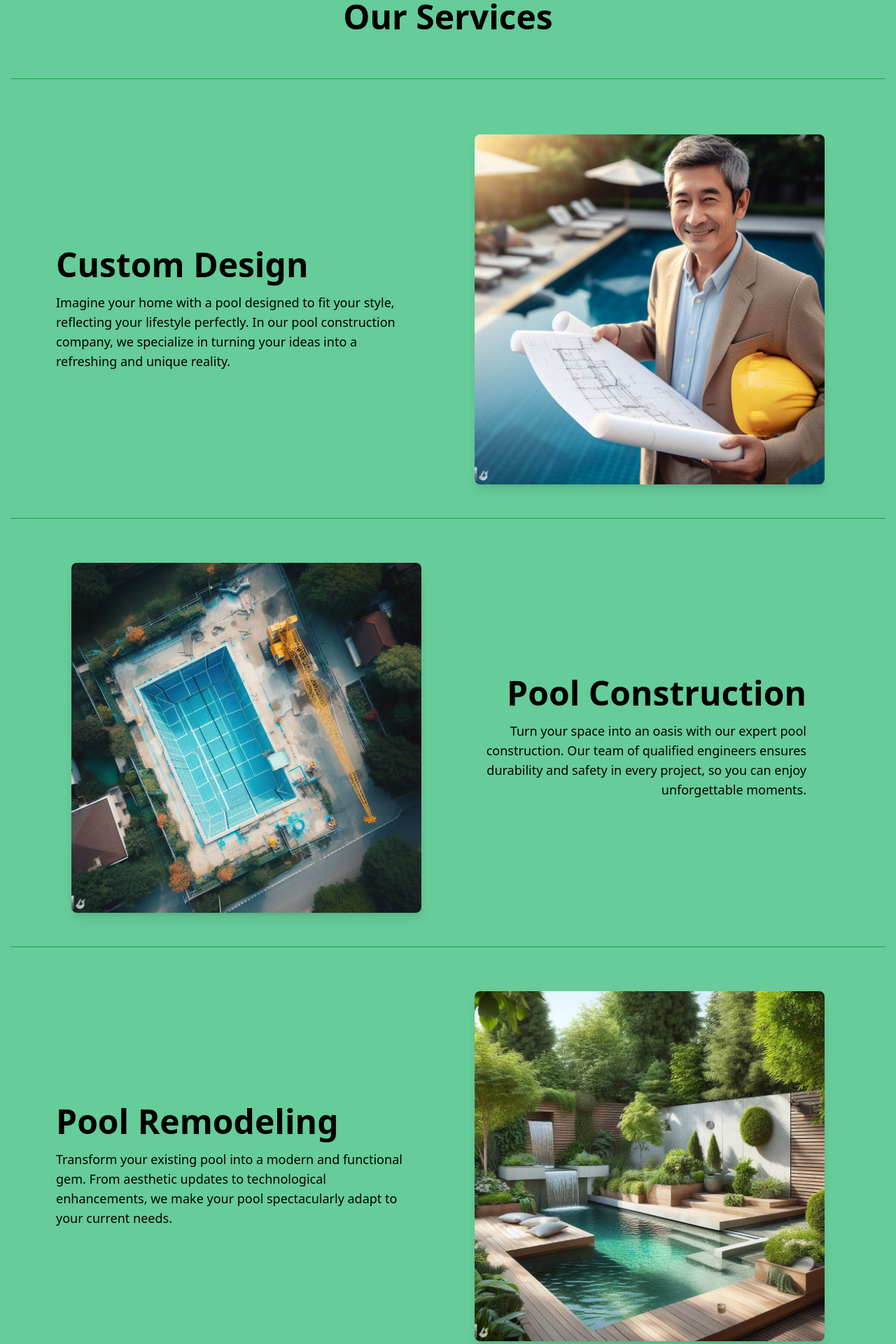
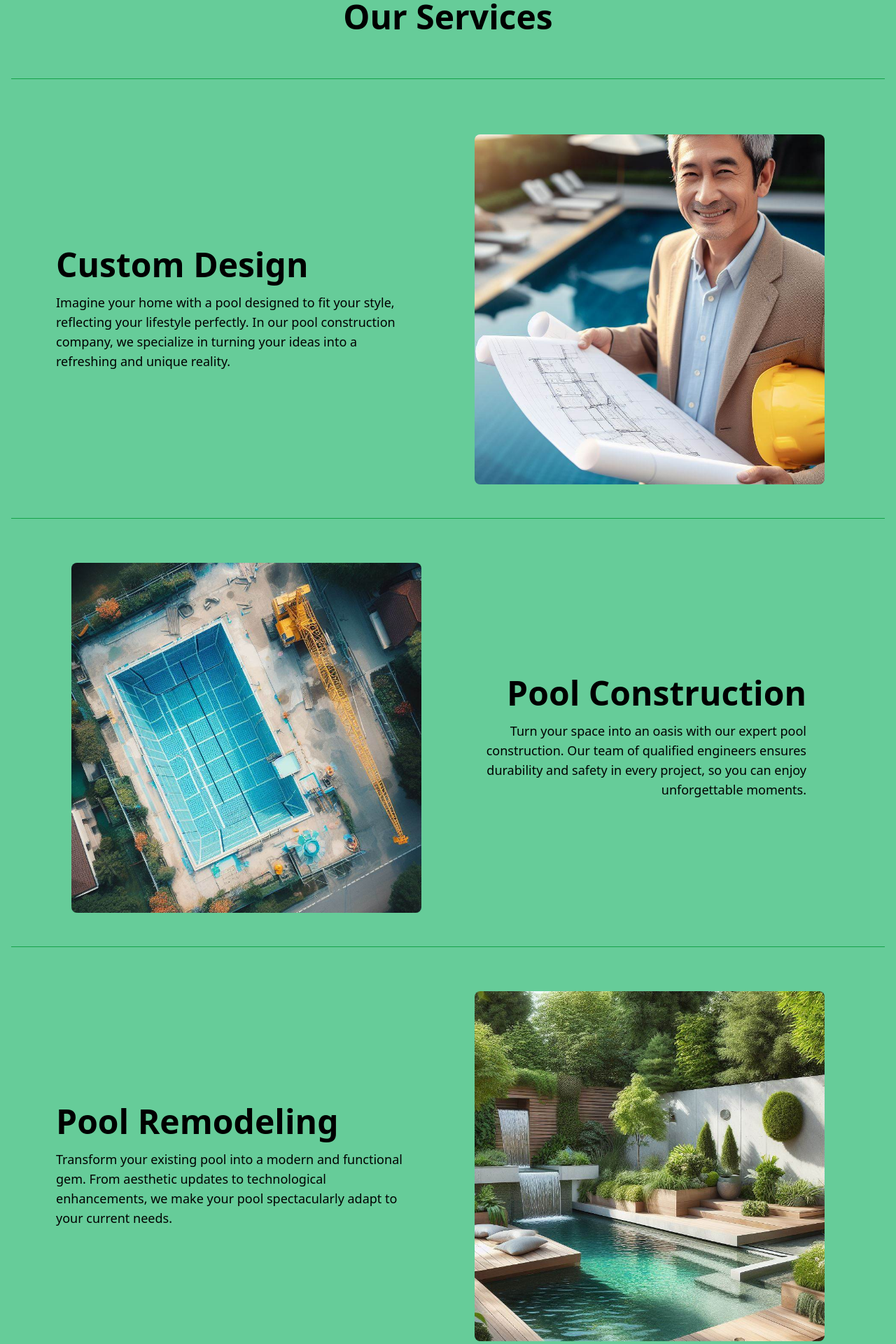
Before and after one commit to manecofe/Piscinazo, a React (Create React App) app: page / in a window 1280 px wide. Shown: the part 1160-3080 px from the top of the page at 70% size. Built offline with nearby package versions, Linux system fonts and the light colour scheme; no server answers.

Commit message:
AXIOS added, images fade in added

```diff
--- a/package.json
+++ b/package.json
@@ -12,12 +12,14 @@
     "@testing-library/jest-dom": "^5.17.0",
     "@testing-library/react": "^13.4.0",
     "@testing-library/user-event": "^13.5.0",
+    "axios": "^1.6.2",
     "i18next": "^23.7.6",
     "i18next-browser-languagedetector": "^7.2.0",
     "materialize-css": "^1.0.0",
     "react": "^18.2.0",
     "react-dom": "^18.2.0",
     "react-i18next": "^13.5.0",
+    "react-intersection-observer": "^9.5.3",
     "react-router-dom": "^6.19.0",
     "react-scripts": "5.0.1",
     "web-vitals": "^2.1.4"
--- /dev/null
+++ b/src/components/fadeinimage.js
@@ -0,0 +1,25 @@
+import React from "react";
+import { useInView } from "react-intersection-observer";
+
+const FadeInImage = ({ src, alt, className }) => {
+  const [ref, inView] = useInView({
+    triggerOnce: true,
+  });
+
+  return (
+    <div
+      ref={ref}
+      className={`fade-in-container transition-all duration-1000 ${
+        inView ? "opacity-100 translate-x-0" : "opacity-0 translate-x-20"
+      } ${className}`}
+    >
+      <img
+        src={src}
+        alt={alt}
+        className="max-w-full hover:scale-100 transition-transform scale-125 overflow-clip mx-auto rounded-lg shadow-lg"
+      />
+    </div>
+  );
+};
+
+export default FadeInImage;
--- a/src/components/testimonials.js
+++ b/src/components/testimonials.js
@@ -1,41 +1,39 @@
-import React, { useEffect } from "react";
+import React, { useEffect, useState } from "react";
 import M from "materialize-css";
+import axios from "axios";
 import "./car.css";
 import BackImage from "../assets/img/avatar.png";
+
 function Testimonials() {
-  const slides = [
-    {
-      url: "https://cdn.pixabay.com/photo/2020/04/17/12/28/pool-5055009_960_720.jpg",
-      title: "Testimonio 1",
-      content:
-        "Este es un testimonio sobre la empresa de construcción de piscinas.",
-    },
-    {
-      url: "https://cdn.pixabay.com/photo/2017/05/31/10/23/manor-house-2359884_1280.jpg",
-      title: "Testimonio 2",
-      content:
-        "Otro cliente satisfecho comparte su experiencia. Nulla facilisi.",
-    },
-    {
-      url: "https://cdn.pixabay.com/photo/2014/07/10/17/17/swimming-pool-389267_960_720.jpg",
-      title: "Testimonio 3",
-      content: "Un tercer cliente comparte sus pensamientos sobre el servicio.",
-    },
-    {
-      url: "https://cdn.pixabay.com/photo/2016/10/13/09/10/swimming-pool-1737173_960_720.jpg",
-      title: "Testimonio 4",
-      content:
-        "Otro testimonio positivo que destaca la calidad del trabajo realizado.",
-    },
-    {
-      url: "https://cdn.pixabay.com/photo/2016/10/06/16/35/summer-1719401_1280.jpg",
-      title: "Testimonio 5",
-      content:
-        "El último cliente elogia la profesionalidad y la eficiencia del equipo de construcción.",
-    },
-  ];
+  const [slides, setSlides] = useState([]);
 
   useEffect(() => {
+    const fetchData = async () => {
+      try {
+        // Obtener datos de Lorem Picsum para todas las imágenes
+        const picsumResponse = await axios.get(
+          "https://picsum.photos/v2/list?page=1&limit=5"
+        );
+
+        const picsumSlides = picsumResponse.data.map((image, index) => ({
+          url: image.download_url,
+          title: `Testimonio ${index + 1}`,
+          content: "Texto de ejemplo para el testimonio.",
+        }));
+
+        // Obtener datos de demostración de texto con jsonplaceholder
+        const textResponse = await axios.get(
+          "https://jsonplaceholder.typicode.com/posts?_limit=5"
+        );
+
+        const textSlides = textResponse.data.map((post, index) => ({
+          url: picsumSlides[index].url,
+          title: `Testimonio ${index + 1}`,
+          content: truncateText(post.body, 50), // Limitar a 100 caracteres
+        }));
+
+        setSlides(textSlides);
+
         const options = {
           duration: 300,
           onCycleTo: () => {},
@@ -44,9 +42,23 @@ function Testimonials() {
           document.querySelector(".carousel"),
           options
         );
+
         return () => {
           instance.destroy();
         };
+      } catch (error) {
+        console.error("Error al obtener datos ficticios:", error);
+      }
+    };
+
+    // Función para truncar el texto a una longitud específica
+    const truncateText = (text, maxLength) => {
+      return text.length > maxLength
+        ? text.substring(0, maxLength - 3) + "..."
+        : text;
+    };
+
+    fetchData();
   }, []);
 
   return (
@@ -54,7 +66,7 @@ function Testimonials() {
       {slides.map((slide, index) => (
         <div
           key={index}
-          className=" text-white dark:text-slate-300 carousel-item mx-4"
+          className="text-white dark:text-slate-300 carousel-item mx-4"
         >
           <img
             alt={`Slide ${index + 1}`}
@@ -69,10 +81,10 @@ function Testimonials() {
               className="bg-blue-300 bg-cover w-16 h-16 rounded-full absolute top-24 -right-2"
             ></div>
 
-            <h1 className="select-none  font-bold text-lg mb-4">
+            <h1 className="select-none font-bold text-lg mb-4">
               {slide.title}
             </h1>
-            <p className="select-none ">{slide.content}</p>
+            <p className="select-none">{slide.content}</p>
           </div>
         </div>
       ))}
--- a/src/pages/landing.js
+++ b/src/pages/landing.js
@@ -10,6 +10,7 @@ import Carousel from "../components/carousel";
 import Testimonials from "../components/testimonials";
 import { FontAwesomeIcon } from "@fortawesome/react-fontawesome";
 import { useTheme } from "../contexts/mainContext";
+import { useInView } from "react-intersection-observer";
 import {
   faBellConcierge,
   faHammer,
@@ -24,6 +25,7 @@ import { useTranslation } from "react-i18next";
 import Form from "../components/form";
 import Header from "../components/header";
 import Footer from "../components/footer";
+import FadeInImage from "../components/fadeinimage";
 const BackImage = require("../assets/img/pool-1.jpg");
 const scrollToForm = () => {
   const formSection = document.getElementById("formulario");
@@ -197,12 +199,14 @@ function Landing() {
                     </p>
                   </div>
                 </div>
-                <div className="w-full my-8 lg:w-6/12 px-4 ml-auto">
-                  <img
-                    alt={t("Custom Design")}
-                    className="max-w-full mx-auto h-[280px] md:h-[500px] rounded-lg shadow-lg"
+                <div className="w-full my-8 flex justify-center lg:w-6/12 px-4 ml-auto">
+                  <div className="h-[280px] rounded-lg md:h-[500px] w-[280px] md:w-[500px]">
+                    <FadeInImage
                       src={diseño}
+                      alt="teste"
+                      className="h-[280px] md:h-[500px] w-[280px] md:w-[500px] rounded-lg overflow-hidden"
                     />
+                  </div>
                 </div>
               </div>
             </div>
@@ -229,12 +233,14 @@ function Landing() {
                     </p>
                   </div>
                 </div>
-                <div className="w-full my-8 lg:w-6/12 px-4 ml-auto">
-                  <img
-                    alt={t("Pool Construction")}
-                    className="max-w-full mx-auto rounded-lg shadow-lg h-[280px] md:h-[500px]"
+                <div className="w-full my-8 flex justify-center lg:w-6/12 px-4 ml-auto">
+                  <div className="h-[280px] rounded-lg md:h-[500px] w-[280px] md:w-[500px]">
+                    <FadeInImage
                       src={grua}
+                      alt="teste"
+                      className="h-[280px] md:h-[500px] w-[280px] md:w-[500px] rounded-lg overflow-hidden"
                     />
+                  </div>
                 </div>
               </div>
             </div>
@@ -261,12 +267,14 @@ function Landing() {
                     </p>
                   </div>
                 </div>
-                <div className="w-full my-8 lg:w-6/12 px-4 ml-auto">
-                  <img
-                    alt={t("Pool Remodeling")}
-                    className="max-w-full mx-auto rounded-lg shadow-lg h-[280px] md:h-[500px]"
+                <div className="w-full my-8 flex justify-center lg:w-6/12 px-4 ml-auto">
+                  <div className="h-[280px] rounded-lg md:h-[500px] w-[280px] md:w-[500px]">
+                    <FadeInImage
                       src={moderno}
+                      alt="teste"
+                      className="h-[280px] md:h-[500px] w-[280px] md:w-[500px] rounded-lg overflow-hidden"
                     />
+                  </div>
                 </div>
               </div>
             </div>
@@ -377,9 +385,9 @@ function Landing() {
 
           <Carousel />
 
-          <div className="grid grid-cols-1 lg:grid-cols-2 gap-8 mx-4 md:mx-24 mt-12 px-4">
-            <div className="md:col-span-1 my-auto">
-              <h2 className="text-4xl font-semibold text-center">
+          <div className="grid mx-auto grid-cols-1 lg:grid-cols-2 gap-8  md:mx-24 mt-12 px-4">
+            <div className="md:col-span-1 md:mx-24 my-auto">
+              <h2 className="text-4xl  font-semibold text-center">
                 {t("What Our Clients Say")}
               </h2>
               <p className="text-lg text-center leading-relaxed m-4 text-gray-600 dark:text-slate-300">
```
Also changed, not shown: 1 other file (tests, documents, lock files or other folders). Lines whose indentation alone changed are shown as unchanged.
